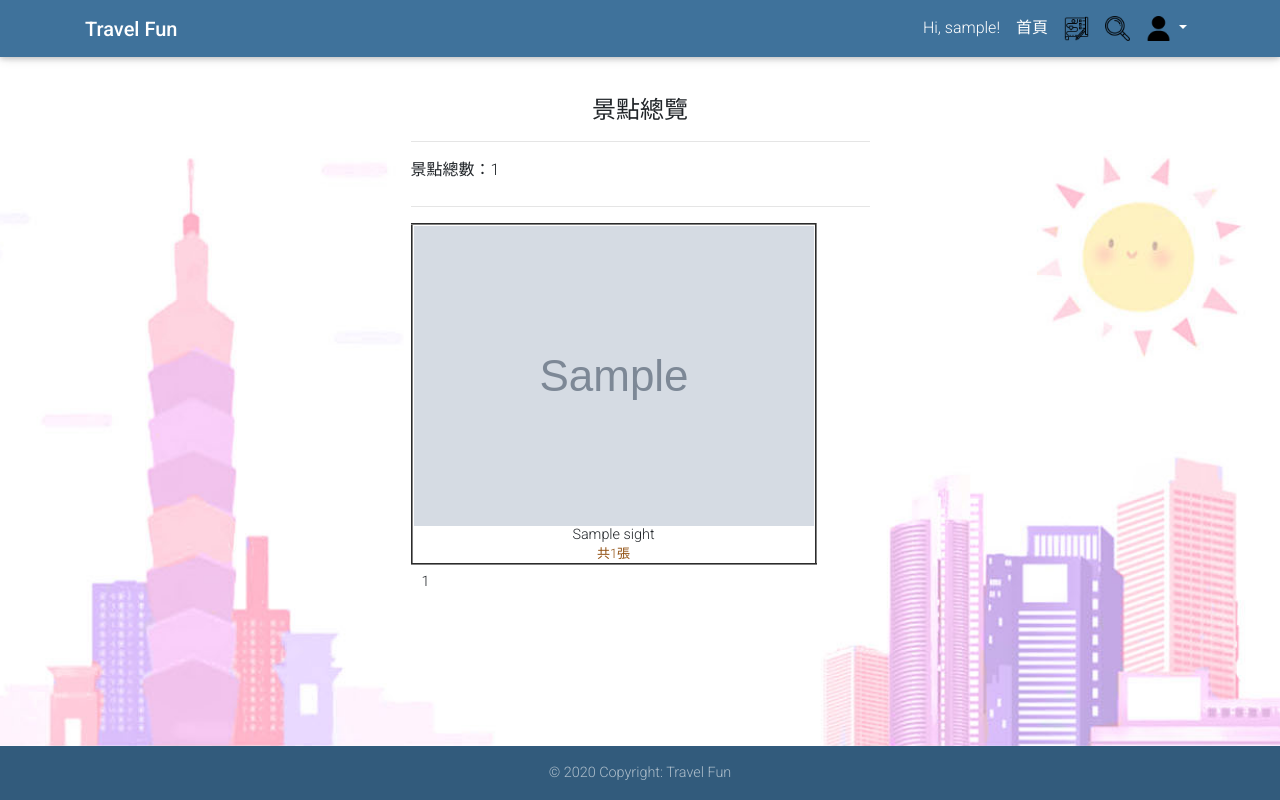
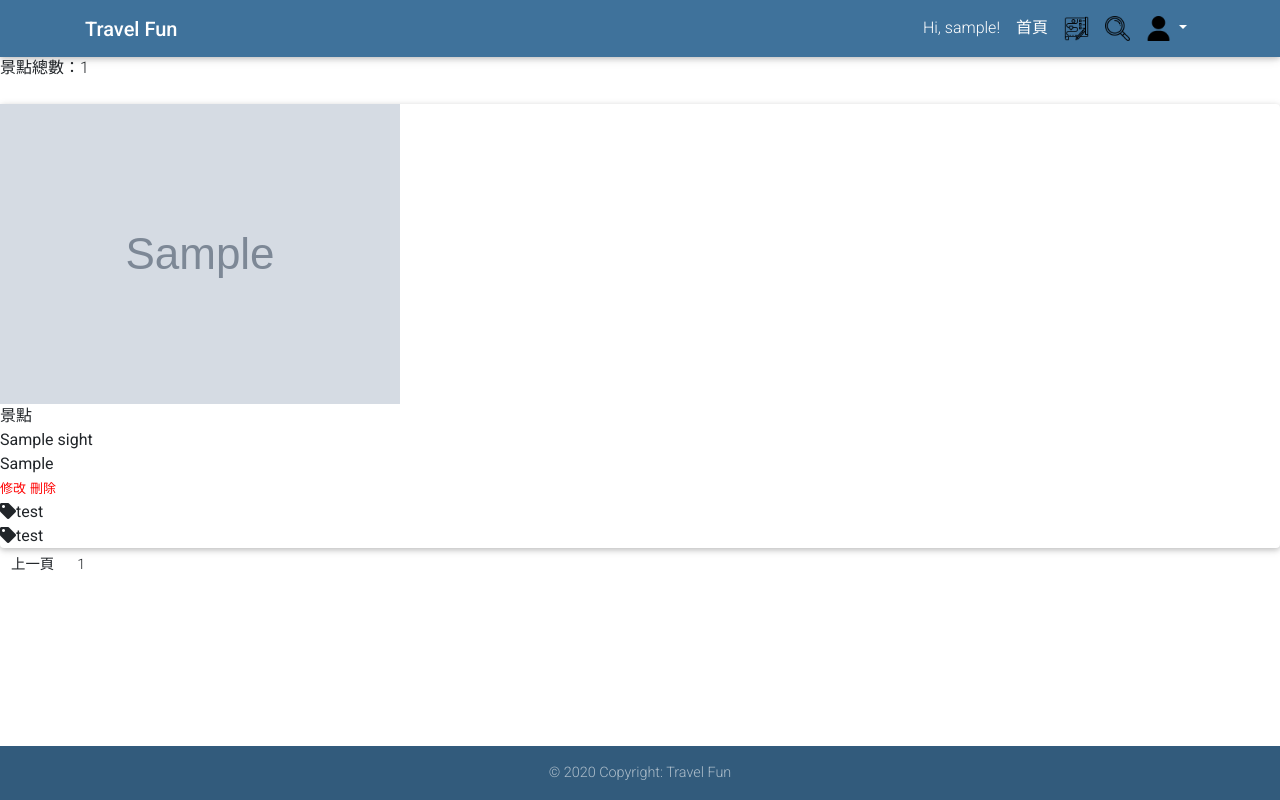
Before and after one commit to sheng1111/travelfun, a PHP site: page /region.php in a window 1280 px wide. Run offline with PHP 8.4, Linux system fonts and the light colour scheme; the visitor is signed in with stand-in values (Sample User, id 1); tables that the repository leaves empty or names only in its code hold one stand-in row (values such as "Sample post"); grey boxes marked "Sample" are stand-in pictures; a stand-in replaces the project's code that opens the database connection; some libraries are stand-ins or nearby versions.

Commit message:
Modify region func

```diff
--- a/region.php
+++ b/region.php
@@ -1,20 +1,19 @@
 <?php
   include_once 'dbconnect.php';
-
   session_start();
   if (!empty($_GET["sights_name"])){
     $mode_id=$_GET[ 'searchmode' ];
     $name=$_GET["sights_name"];
     switch ($mode_id){
         case 0:
-        $sql = "SELECT sights.sights_id, sights.sights_name, photo.photo_file, count(photo.sights_id)";
+        $sql = "SELECT sights.sights_id, sights.sights_name,sights.sights_intro, photo.photo_file, count(photo.sights_id)";
         $sql .= " FROM sights, photo";
         $sql .= " WHERE sights.sights_name='$name' and sights.sights_id=photo.sights_id";
         $sql .= " GROUP BY sights.sights_id";
         $result = mysqli_query($con,$sql);
         break;
         case 1:
-        $sql = "SELECT sights.sights_id, sights.sights_name, photo.photo_file, count(photo.sights_id)";
+        $sql = "SELECT sights.sights_id, sights.sights_name,sights.sights_intro, photo.photo_file, count(photo.sights_id)";
         $sql .= " FROM sights, photo";
         $sql .= " WHERE sights.sights_name like '%$name%' and sights.sights_id=photo.sights_id";
         $sql .= " GROUP BY sights.sights_id";
@@ -27,20 +26,20 @@
     $row = mysqli_fetch_assoc( $result );
     $name=$row[ "region_name" ];
     $id=$_GET["region_id"];
-    $sql = "SELECT sights.sights_id, sights.sights_name, photo.photo_file, count(photo.sights_id)";
+    $sql = "SELECT sights.sights_id, sights.sights_name,sights.sights_intro, photo.photo_file, count(photo.sights_id)";
     $sql .= " FROM sights, photo,region";
     $sql .= " where sights.sights_region_id='" .$id. "' and region.region_id=sights.sights_region_id and sights.sights_id=photo.sights_id";
     $sql .= " GROUP BY sights.sights_id";
     $result = mysqli_query($con,$sql);
     }
   if(empty($_GET["sights_name"])&empty($_GET["region_id"])){
-  $sql = "SELECT sights.sights_id, sights.sights_name, photo.photo_file, count(photo.sights_id)";
+  $sql = "SELECT sights.sights_id, sights.sights_name,sights.sights_intro, photo.photo_file, count(photo.sights_id)";
   $sql .= " FROM sights, photo";
   $sql .= " WHERE sights.sights_id=photo.sights_id";
   $sql .= " GROUP BY sights.sights_id";
   $result = mysqli_query($con,$sql);}
   //指定每頁顯示幾筆記錄
-  $records_per_page = 4;
+  $records_per_page = 6;
   //取得要顯示第幾頁的記錄
   if (isset($_GET["page"]))
     $page = $_GET["page"];
@@ -57,25 +56,27 @@
     mysqli_data_seek($result, $started_record);
 ?>
 <html>
+
 <head>
     <meta charset="utf-8">
     <meta name="viewport" content="width=device-width, initial-scale=1">
     <meta name="description" content="Travel Fun">
     <meta name="keywords" content="Travel">
-    <title><?php if (isset($name)) echo $name; else echo "景點選擇"; ?>｜TravelFun</title>
+    <title><?php if (isset($name)) echo $name;
+            else echo "景點選擇"; ?>｜TravelFun</title>
     <link rel="stylesheet" href="https://use.fontawesome.com/releases/v5.11.2/css/all.css">
     <link rel="stylesheet" href="https://fonts.googleapis.com/css?family=Roboto:300,400,500,700&display=swap">
     <link rel="stylesheet" href="https://stackpath.bootstrapcdn.com/bootstrap/4.4.1/css/bootstrap.min.css" integrity="sha384-Vkoo8x4CGsO3+Hhxv8T/Q5PaXtkKtu6ug5TOeNV6gBiFeWPGFN9MuhOf23Q9Ifjh" crossorigin="anonymous">
     <link rel="stylesheet" href="css/mdb.min.css">
     <link rel="icon" href="image/favicon.png" type="image/ico" />
-    <link rel="stylesheet" href="css/style.css">
+    <link rel="stylesheet" href="css/style2.css">
 </head>
 
 <body>
     <header>
         <nav class="navbar navbar-expand-lg navbar-dark fixed-top unique-color">
             <div class="container">
-                <a class="navbar-brand" href="index.php" ><strong>Travel Fun</strong></a>
+                <a class="navbar-brand" href="index.php"><strong>Travel Fun</strong></a>
                 <button class="navbar-toggler" type="button" data-toggle="collapse" data-target="#navbarSupportedContent" aria-controls="navbarSupportedContent" aria-expanded="false" aria-label="Toggle navigation">
                     <span class="navbar-toggler-icon"></span>
                 </button>
@@ -85,13 +86,12 @@
                             <li class="nav-item p-0"><a class="nav-link disabled">Hi, <?php echo $_SESSION['user_name']; ?>!</a></li>
                         <?php } else  ?>
                         <li class="nav-item p-0"> <a class="nav-link disabled" href="index.php">首頁</a> </li>
-                        <li class="nav-link p-0"> <a class="nav-link" href="#"><img src="image/itinerary.png" alt="itineray" height="25" width="25"></a> </li>
-                        <li class="nav-link p-0"> <a class="nav-link" href="#"><img src="image/search.png" alt="search" height="25" width="25"></a> </li>
+                        <li class="nav-link p-0"> <a class="nav-link" href="404.html"><img src="image/itinerary.png" alt="itineray" height="25" width="25"></a> </li>
+                        <li class="nav-link p-0"> <a class="nav-link" href="search.php"><img src="image/search.png" alt="search" height="25" width="25"></a> </li>
                         <li class="nav-item dropdown">
-                            <a class="nav-link dropdown-toggle" id="navbarDropdownMenuLink-333" data-toggle="dropdown"
-                              aria-haspopup="true" aria-expanded="false"><img src="image/login.png" alt="login" height="25" width="25">
+                            <a class="nav-link dropdown-toggle" id="navbarDropdownMenuLink-333" data-toggle="dropdown" aria-haspopup="true" aria-expanded="false"><img src="image/login.png" alt="login" height="25" width="25">
                             </a>
-                            <div class="dropdown-menu dropdown-menu-right dropdown-default"aria-labelledby="navbarDropdownMenuLink-333">
+                            <div class="dropdown-menu dropdown-menu-right dropdown-default" aria-labelledby="navbarDropdownMenuLink-333">
                                 <?php if (isset($_SESSION['user_id'])) { ?>
                                     <a class="dropdown-item" href="update.php">修改個資</a>
                                     <a class="dropdown-item" href="logout.php">登出</a>
@@ -108,34 +108,57 @@
     </header>
 
     <main>
-		<div class="py-md-5">
-    <div class="container">
-    <form class="p-5 col-md-6 offset-md-3" role="form" name="form">
-		<h4 class="text-center card-title"><b><?php if (isset($name)) echo $name; else echo "景點總覽"; ?></b></h4>
-		<hr class="">
-    <div class="form-group"><label for="name"> 景點總數：<?php echo $total_records;?></td></label>
-
-  <tr><td height="4" colspan="2"><hr></td></tr>
-  <tr>
-    <td colspan="2" align="center" valign="middle">
-    <?php
-      //顯示記錄
+        <div class="container2">
+            <h1><?php if (isset($name)) echo $name; else echo "景點總覽"; ?></h1>
+            <label for="name"> 景點總數：<?php echo $total_records;?></label><p>
+            <section class='cards'>
+            <?php //顯示記錄
             $j = 1;
-      echo "<table width='0' border='2'><tr>";
             while($row=mysqli_fetch_assoc($result) and $j<=$records_per_page) {
-        echo "<td align='center' valign='bottom' width='200'>";
+                switch ($j)
+                    { case 2:case 3:case 4:case 5:
+                        echo "<article class='vertical  card'>";
+                      break;
+                      case 1:case 6:
+                        echo "<article class='horizontal card'>";
+                      break;
+                    }
+                 //資料庫-景點內容
                     echo "<a href='./sights.php?sights_id=".$row["sights_id"]."'>";
+                    echo "<div class='card__image'>";
+                 //資料庫-圖片
                     echo "<img src='./thumbnail/".$row["photo_file"]."'></a><br>";
-        echo $row["sights_name"]."<br>";
-        echo "<font size='2' color='#904E0E'>共".$row["count(photo.sights_id)"]."張</font>";
-        echo "</td>";
+                    echo "</div>";
+                    echo "<div class='card__content'>";
+                    echo "<div class='card__type'>景點</div>";
+                    echo "<div class='card__title'>";
+                 //資料庫-名稱
+                    echo $row["sights_name"]. "<br>";
+                    echo "</div>";
+                    echo " <div class='card__excerpt'>";
+                 //資料庫-介紹並縮減內容
+                    echo mb_substr($row['sights_intro'],0, 35,'UTF-8')."<br>";
+                    if (!empty($_SESSION['admin_id']))
+                    {
+                      //顯示修改
+                     echo "<a href='./platform/changesights.php?sights_id=".$row["sights_id"]."'>";
+                     echo "<font size='2' color='#ff0000' >修改</font></a>";
+                     echo "  ";
+                     //顯示刪除
+                     echo "<a href='./platform/deletesights.php?sights_id=".$row["sights_id"]."'>";
+                     echo "<font size='2' color='#ff0000' >刪除</font></a>";
+                    }
+                    echo "</div>";
+                    echo " <div class='card__tags'>";
+                            echo "<div class='tag'><i class='fa fa-tag'></i>test</div>";
+                            echo "<div class='tag'><i class='fa fa-tag'></i>test</div>";
+                        echo "</div>";
+                    echo "</div>";
+                echo "</article>";
                 $j++;
             }
-      echo "</tr></table>";
             ?>
-    </td>
-  </tr>
-  <tr>
+            </section>
                     <td colspan="2" align="center" valign="top">
                     <ul class="pagination">
                         <li class="page-item">
@@ -143,6 +166,54 @@
                             //產生導覽列
                             echo "<p align='center'>";
                             if($page>1)
+                                if(!empty($_GET["region_id"]))
+                                {
+                                    $id = $_GET["region_id"];
+                                    echo "<li class='page-item'><a class='page-link' href='region.php?region_id=$id&page=".($page-1)."'>上一頁</a> </li> ";
+                                    for($i=1; $i<=$total_pages; $i++) {
+                                        if($i==$page)
+                                        echo "<li class='page-item'><a class='page-link' >$i</a></li> ";
+                                        else
+                                        echo "<li class='page-item'><a class='page-link' href='region.php?region_id=$id&page=$i'>$i</a></li> ";
+                                    }
+                                    if($page<$total_pages)
+                                        echo "<li class='page-item'><a class='page-link' href='region.php?region_id=$id&page=".($page+1)."'>下一頁</a></li>";
+                                    echo "</p>";
+
+                                }
+                                if(!empty($_GET["sights_name"]))
+                                {
+                                    $mode_id=$_GET[ 'searchmode' ];
+                                    $name=$_GET["sights_name"];
+                                    switch ($mode_id){
+                                        case 0:
+                                            echo "<li class='page-item'><a class='page-link' href='region.php?sights_name=$name&searchmode=$mode_id&page=".($page-1)."'>上一頁</a> </li> ";
+                                            for($i=1; $i<=$total_pages; $i++) {
+                                                if($i==$page)
+                                                echo "<li class='page-item'><a class='page-link' >$i</a></li> ";
+                                                else
+                                                echo "<li class='page-item'><a class='page-link' href='region.php?sights_name=$name&searchmode=$mode_id&page=$i'>$i</a></li> ";
+                                            }
+                                            if($page<$total_pages)
+                                                echo "<li class='page-item'><a class='page-link' href='region.php?sights_name=$name&searchmode=$mode_id&page=".($page+1)."'>下一頁</a></li>";
+                                            echo "</p>";
+                                        break;
+                                        case 1:
+                                            echo "<li class='page-item'><a class='page-link' href='region.php?sights_name=$name&searchmode=$mode_id&page=".($page-1)."'>上一頁</a> </li> ";
+                                            for($i=1; $i<=$total_pages; $i++) {
+                                                if($i==$page)
+                                                echo "<li class='page-item'><a class='page-link' >$i</a></li> ";
+                                                else
+                                                echo "<li class='page-item'><a class='page-link' href='region.php?sights_name=$name&searchmode=$mode_id&page=$i'>$i</a></li> ";
+                                            }
+                                            if($page<$total_pages)
+                                                echo "<li class='page-item'><a class='page-link' href='region.php?sights_name=$name&searchmode=$mode_id&page=".($page+1)."'>下一頁</a></li>";
+                                            echo "</p>";
+                                        break;
+                                    }
+
+                                }
+                            else{
                                 echo "<li class='page-item'><a class='page-link' href='region.php?page=".($page-1)."'>上一頁</a> </li> ";
                             for($i=1; $i<=$total_pages; $i++) {
                                 if($i==$page)
@@ -153,13 +224,13 @@
                             if($page<$total_pages)
                                 echo "<li class='page-item'><a class='page-link' href='region.php?page=".($page+1)."'>下一頁</a></li>";
                             echo "</p>";
+                        }
                             ?>
+
                     </li>
                 </ul>
                 </td>
-  </tr>
-    </form>
-		</div>
+
         </div>
     </main>
 
@@ -172,4 +243,5 @@
     <script src="https://cdn.jsdelivr.net/npm/popper.js@1.16.0/dist/umd/popper.min.js" integrity="sha384-Q6E9RHvbIyZFJoft+2mJbHaEWldlvI9IOYy5n3zV9zzTtmI3UksdQRVvoxMfooAo" crossorigin="anonymous"></script>
     <script src="https://stackpath.bootstrapcdn.com/bootstrap/4.4.1/js/bootstrap.min.js" integrity="sha384-wfSDF2E50Y2D1uUdj0O3uMBJnjuUD4Ih7YwaYd1iqfktj0Uod8GCExl3Og8ifwB6" crossorigin="anonymous"></script>
 </body>
+
 </html>
```
Lines whose indentation alone changed are shown as unchanged.
